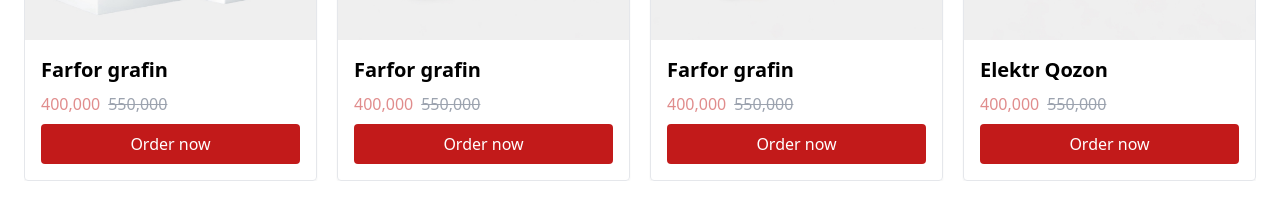
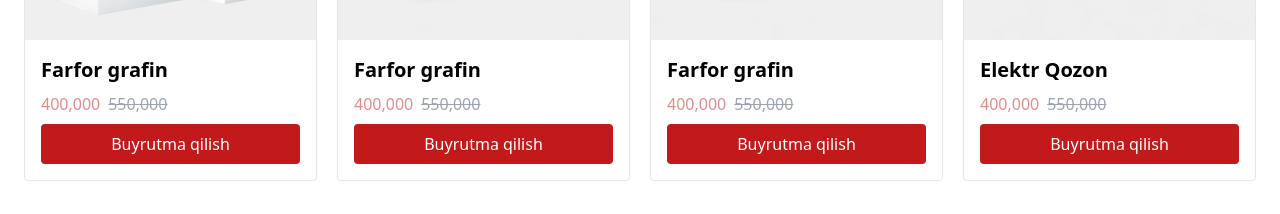
Before and after one commit to JonathanBek0501/MegaHome, a Nuxt app: page / in a window 1280 px wide. Shown: the part 1120-1334 px from the top of the page. Built offline with nearby package versions, Linux system fonts and the light colour scheme.

Commit message:
fix: a href of card

```diff
--- a/components/Card/index.vue
+++ b/components/Card/index.vue
@@ -17,9 +17,9 @@
                 </span>
             </div>
 
-            <button type="button" class="w-full rounded bg-brand text-white p-2">
-                Order now
-            </button>
+            <a href="https://t.me/ibnhayot" class="block text-center w-full rounded bg-brand text-white p-2">
+                Buyrutma qilish
+            </a>
         </div>
     </div>
 </template>
```
